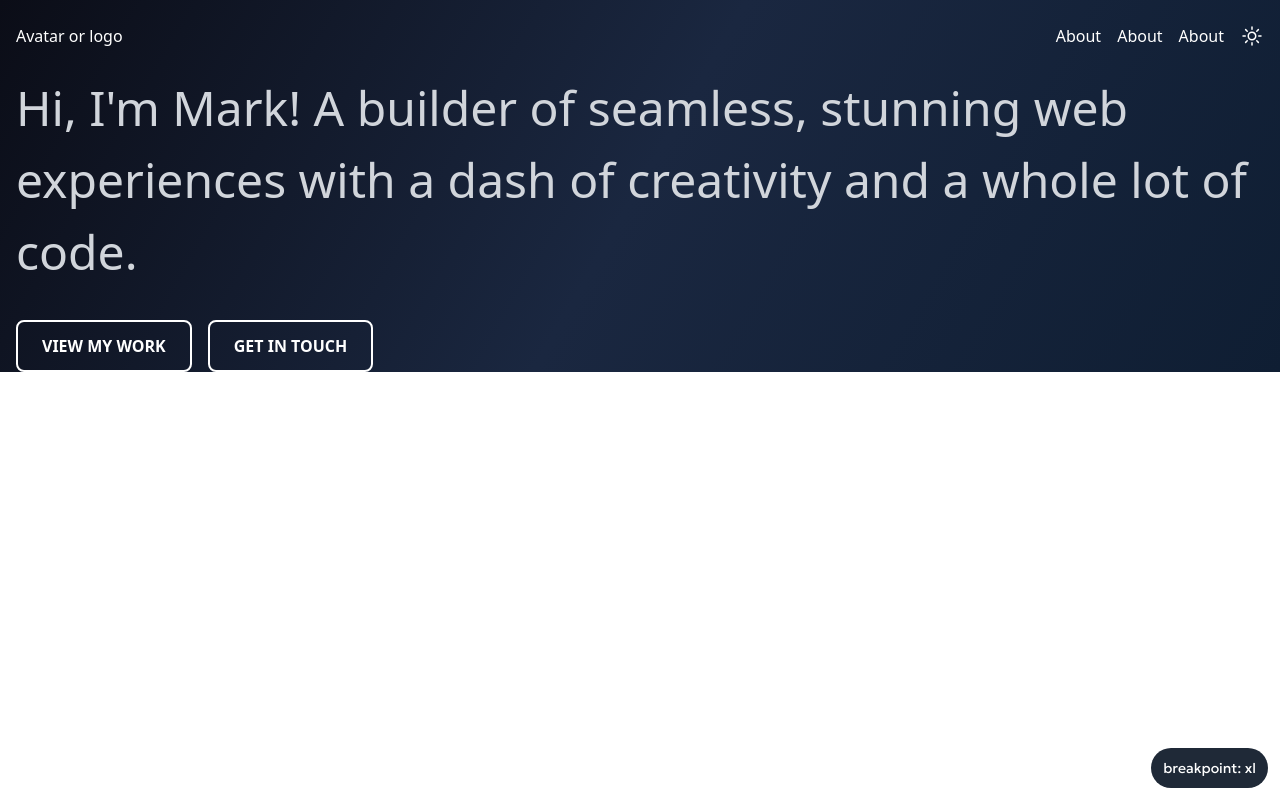
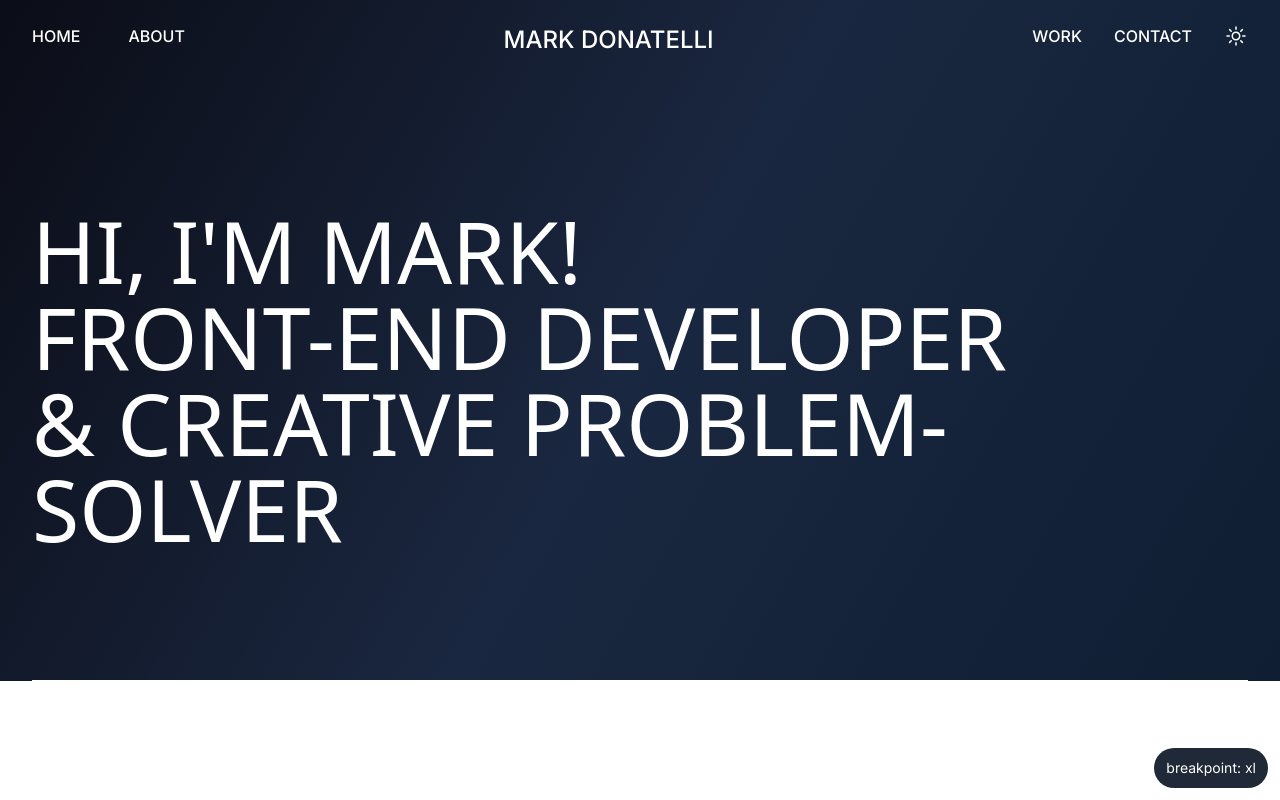
Before and after one commit to MarkDonatelli/mark_donatelli_portfolio, a Next.js app: page / in a window 1280 px wide. Built offline with nearby package versions, Linux system fonts and the light colour scheme.

Commit message:
updated intro animation font, leading

```diff
--- a/src/app/assets/styles/globals.css
+++ b/src/app/assets/styles/globals.css
@@ -4,10 +4,10 @@
 
 @layer base {
   .container-content {
-    @apply max-w-[1440px] w-full mx-auto px-4;
+    @apply max-w-[1600px] w-full mx-auto px-8;
   }
   .button-primary {
-    @apply inline-block px-6 py-3 dark:text-white text-navy-dark bg-transparent border-2 dark:border-white border-navy-dark font-bold uppercase rounded-lg transition-transform duration-300 relative overflow-hidden;
+    @apply inline-block font-inter px-6 py-3 dark:text-white text-navy-dark bg-transparent border-2 dark:border-white border-navy-dark font-bold uppercase rounded-lg transition-transform duration-300 relative overflow-hidden;
   }
 
   .button-primary::before {
--- a/src/app/components/Header.tsx
+++ b/src/app/components/Header.tsx
@@ -17,12 +17,19 @@ export default function Header() {
 
   return (
     <div className="container-content py-6 flex w-full dark:text-white text-navy-dark justify-between">
-      <h1>Avatar or logo</h1>
+      <ul className="flex gap-12 text-base uppercase font-medium font-inter">
+        <li>Home</li>
+        <li>About</li>
+      </ul>
 
-      <ul className="flex gap-4">
-        <li>About</li>
-        <li>About</li>
-        <li>About</li>
+      <div className="font-inter font-medium text-2xl uppercase">
+        <p>Mark Donatelli</p>
+      </div>
+
+      <ul className="flex gap-8 text-base uppercase font-medium font-inter">
+        <li>Work</li>
+        <li>Contact</li>
+        <li>
           <button onClick={() => setIsDarkMode(!isDarkMode)}>
             {isDarkMode ? (
               <SunIcon className="size-6 text-white" />
@@ -30,6 +37,7 @@ export default function Header() {
               <MoonIcon className="size-6 text-navy-dark" />
             )}
           </button>
+        </li>
       </ul>
     </div>
   );
--- a/src/app/components/IntroAnimation.tsx
+++ b/src/app/components/IntroAnimation.tsx
@@ -28,7 +28,7 @@ export default function IntroAnimation({
             delay: 1.5,
             ease: 'easeInOut'
           }}
-          className="leading-[0px] uppercase font-medium font-geo sm:-tracking-[0.5rem] -tracking-[0.3rem]  text-[12.5vw] sm:text-[4.5vw] text-white"
+          className="leading-[clamp(2.5rem,3vw,7rem)] uppercase font-medium font-inter tracking-[clamp(-0.2rem,-0.1vw,-0.3rem)] text-[clamp(2.5rem,4.5vw,7rem)] text-white"
         >
           Mark Donatelli
         </motion.h1>
@@ -40,7 +40,7 @@ export default function IntroAnimation({
             delay: 1.5,
             ease: 'easeInOut'
           }}
-          className=" uppercase font-bold font-geo sm:-tracking-[0.7rem] sm:text-[7vw] text-white"
+          className="leading-[clamp(2rem,7vw,14rem)] uppercase font-bold font-inter tracking-[clamp(-0.3rem,-0.2vw,-0.6rem)] text-[clamp(2.5rem,7vw,14rem)] text-white"
         >
           Front-End Developer
         </motion.p>
--- a/src/app/components/TailwindBreakPoints.tsx
+++ b/src/app/components/TailwindBreakPoints.tsx
@@ -24,7 +24,7 @@ export const TailwindSizeDisplay: React.FC<TailwindSizeDisplayProps> = ({}) => {
 
   return (
     <div
-      className={`fixed right-3 bottom-3 z-50 flex h-10 items-center justify-center rounded-full bg-gray-800 p-3 font-geo text-sm text-white`}
+      className={`fixed right-3 bottom-3 z-50 flex h-10 items-center justify-center rounded-full bg-gray-800 p-3 font-inter text-sm text-white`}
     >
       {breakpoints.map((bp) => (
         <div key={bp} className={breakpointClasses[bp]}>
--- a/src/app/layout.tsx
+++ b/src/app/layout.tsx
@@ -1,11 +1,11 @@
 import type { Metadata } from 'next';
-import { Geologica } from 'next/font/google';
+import { Inter } from 'next/font/google';
 import './assets/styles/globals.css';
 import TailwindSizeDisplay from './components/TailwindBreakPoints';
 import Header from './components/Header';
 
-const geo = Geologica({
-  variable: '--font-geo',
+const inter = Inter({
+  variable: '--font-inter',
   subsets: ['latin']
 });
 
@@ -32,7 +32,7 @@ export default function RootLayout({
   return (
     <html lang="en" className="dark">
       <body
-        className={`${geo.variable} dark:bg-custom-gradient-dark bg-custom-gradient-light bg-no-repeat antialiased`}
+        className={`${inter.variable} dark:bg-custom-gradient-dark bg-custom-gradient-light bg-no-repeat antialiased`}
       >
         <Header />
         {children} <TailwindSizeDisplay />
--- a/src/app/page.tsx
+++ b/src/app/page.tsx
@@ -16,14 +16,14 @@ export default function Home() {
       {showIntro && <IntroAnimation onComplete={handleIntroComplete} />}
 
       <div className="container-content">
-        <p className="dark:text-neutral-lightGray text-navy-dark mt-0 text-[3rem]">
-          Hi, I&apos;m Mark! A builder of seamless, stunning web experiences
-          with a dash of creativity and a whole lot of code.
-        </p>
-
-        <div className="flex space-x-4 mt-8">
-          <button className="button-primary">View My Work</button>
-          <button className="button-primary">Get in Touch</button>
+        <div className="flex flex-col justify-between py-32 border-b border-white">
+          <div>
+            <h1 className="leading-[1] text-[86px] 2xl:text-[100px]  font-medium text-white uppercase">
+              Hi, I&apos;m Mark!
+              <br /> Front-End Developer
+              <br /> & Creative Problem-Solver
+            </h1>
+          </div>
         </div>
       </div>
     </>
--- a/tailwind.config.ts
+++ b/tailwind.config.ts
@@ -10,7 +10,7 @@ export default {
   theme: {
     extend: {
       fontFamily: {
-        geo: ['Geologica', 'sans-serif']
+        inter: ['Inter', 'sans-serif']
       },
       colors: {
         navy: {
```
Lines whose indentation alone changed are shown as unchanged.
